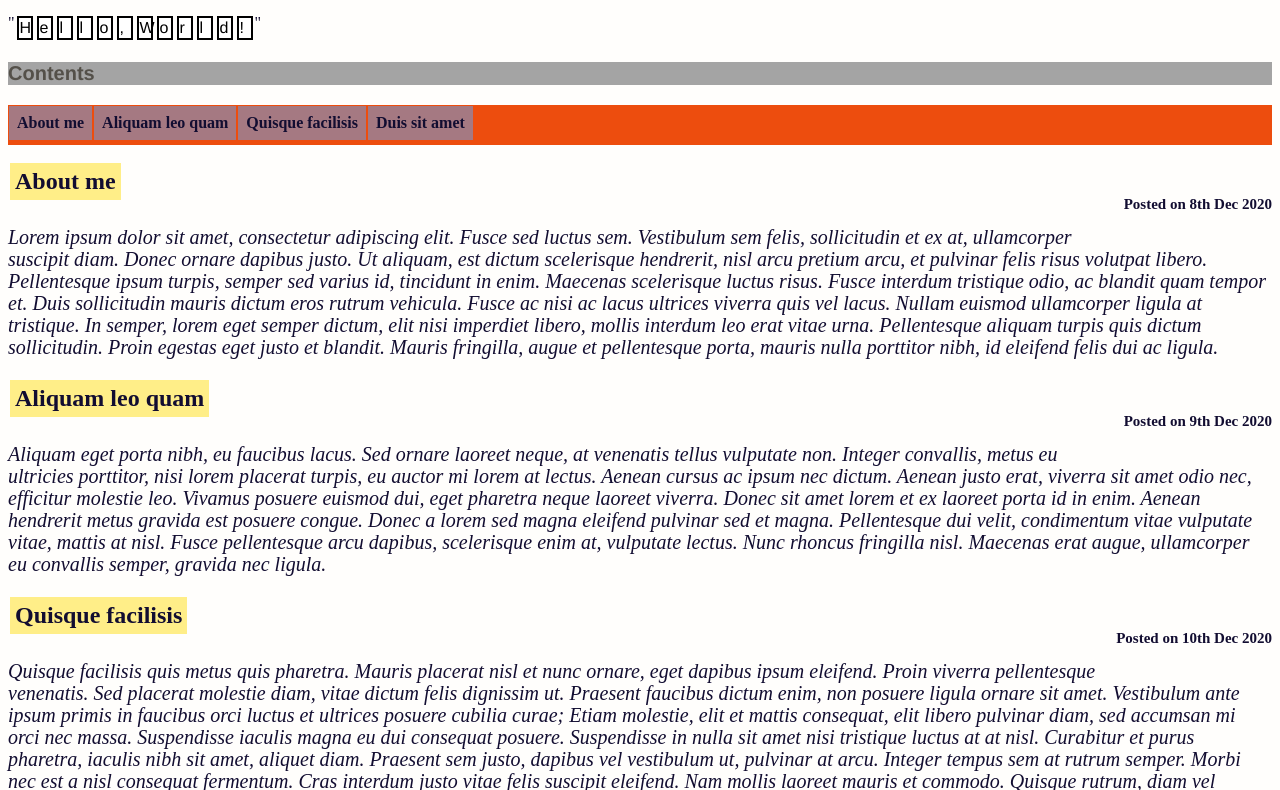
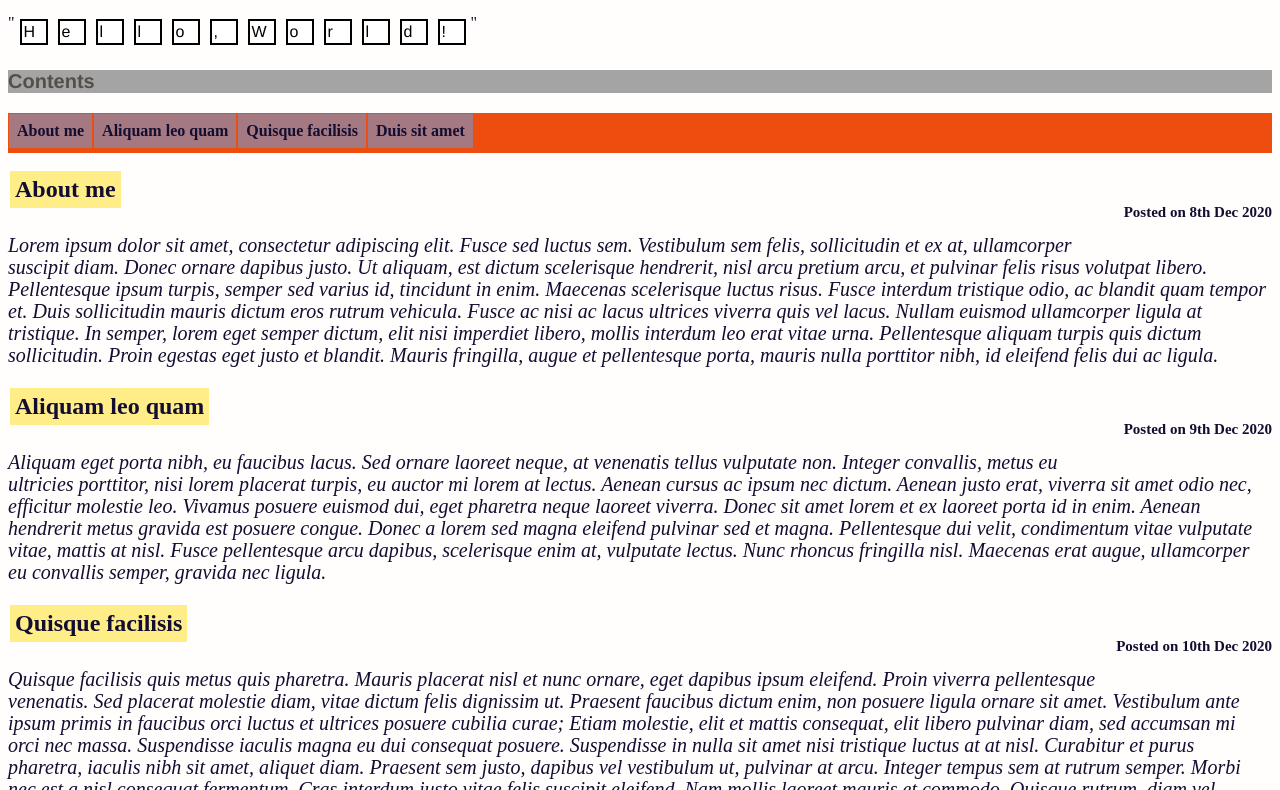
Before and after one commit to alex74190/JacquesN16.github.io, a plain HTML site: page index.html in a window 1280 px wide. Shown: the part 99-889 px from the top of the page. Drawn offline with Linux system fonts and the light colour scheme.

Commit message:
Update mainstyles.css

```diff
--- a/mainstyles.css
+++ b/mainstyles.css
@@ -18,12 +18,12 @@
          .helloWorldLetter{
                      background-color:#FFFFFF;
                      color:#000000;
-                     padding:1px;
-                     margin:2px;
+                     padding:2px;
+                     margin:5px;
                      font-family:"Helvetica", san-serif;
                      border: solid 2px;
-                     width:10px;
-                     heigth:20px;
+                     width:20px;
+                     heigth:30px;
             }
         #listName{
             display: block;
```
